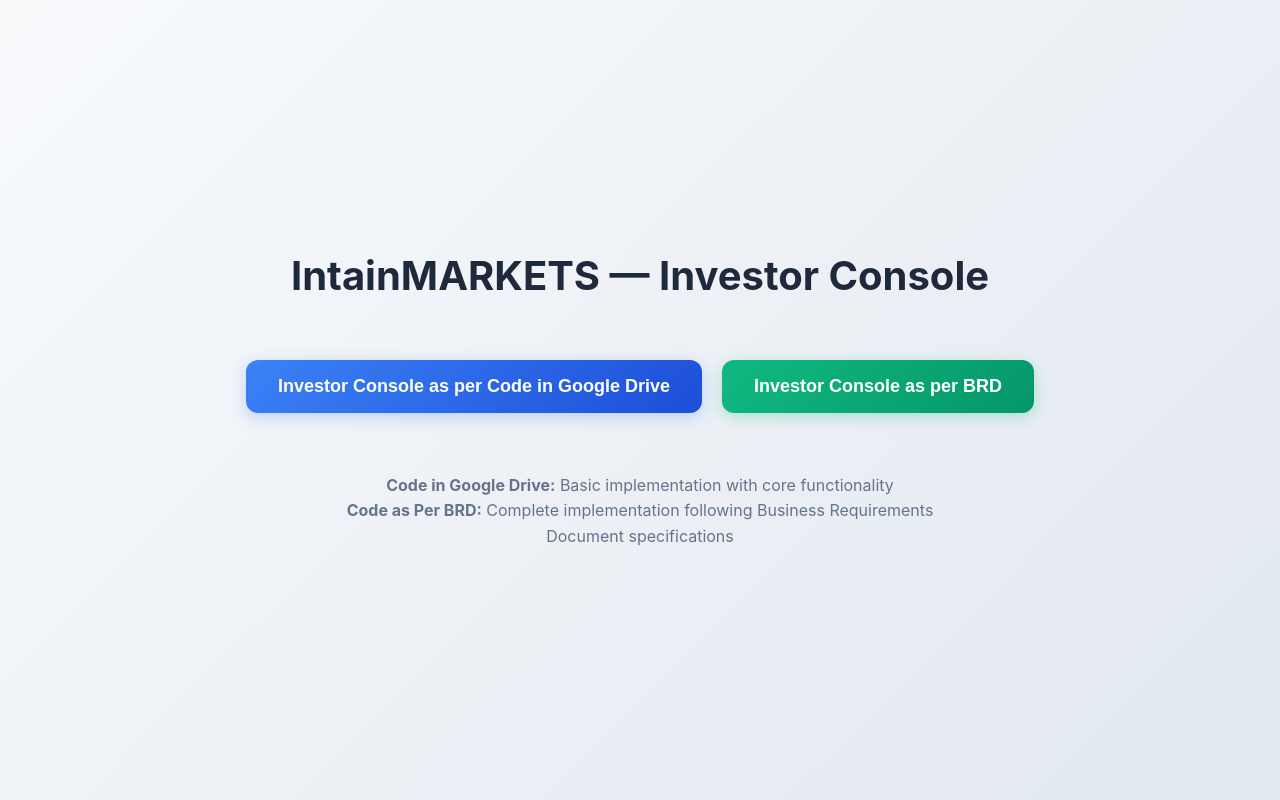
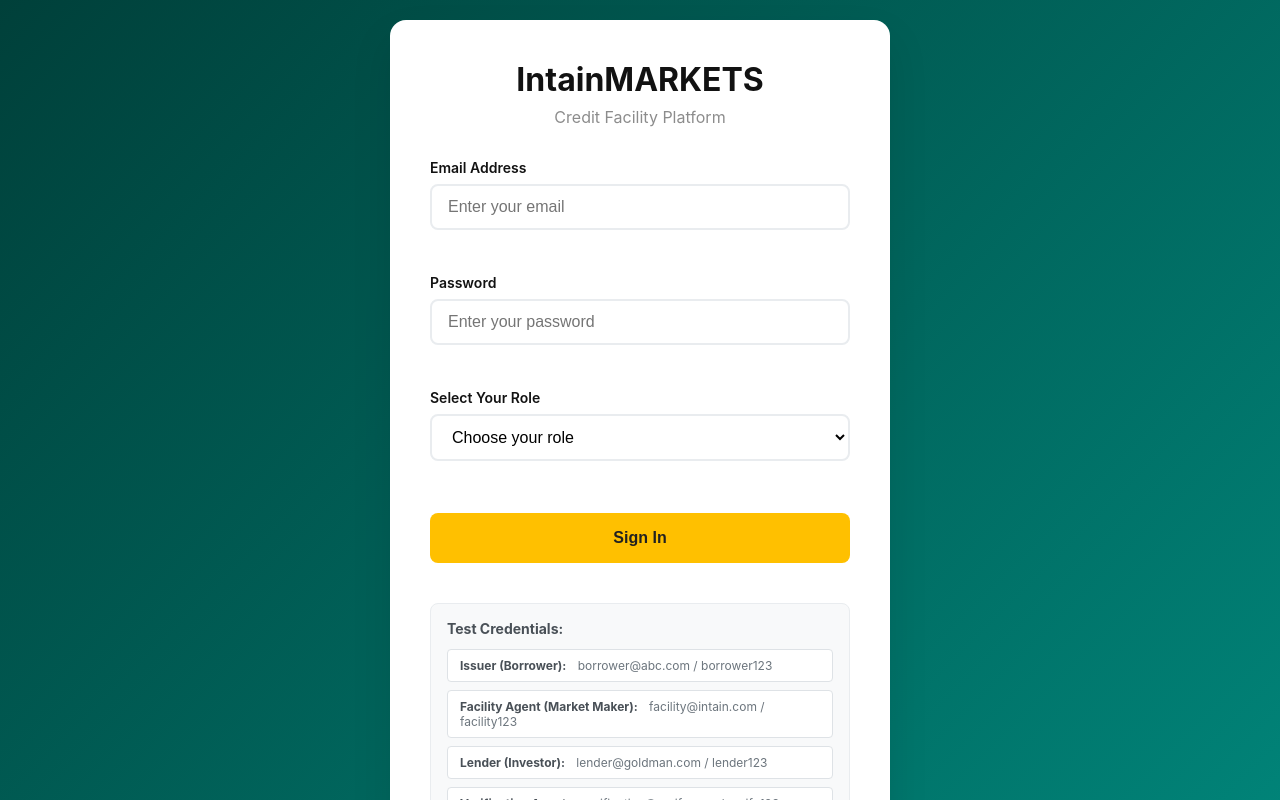
Before and after one commit to SudarsanPerumal/IM-Mockup, a React (Create React App) app: page / in a window 1280 px wide. Shown: the top 800 px of the page. Built offline with nearby package versions, Linux system fonts and the light colour scheme.

Commit message:
revert back to old code

```diff
--- a/src/App.js
+++ b/src/App.js
@@ -1,163 +1,361 @@
+// import React, { useState, useEffect } from 'react';
+// import { BrowserRouter as Router, Routes, Route, Navigate, useNavigate } from 'react-router-dom';
+// import './App.css';
+
+// // Import components
+// // import RoleBasedDashboard from './components/RoleBasedDashboard';
+// // import BorrowerDashboard from './components/BorrowerDashboard';
+// // import BorrowerTermSheet from './pages/BorrowerTermSheet';
+// // import TermSheetReview from './pages/TermSheetReview';
+// // import MasterCommitment from './pages/MasterCommitment';
+// // import LenderCommitment from './pages/LenderCommitment';
+// // import LenderCommitmentAcceptance from './pages/LenderCommitmentAcceptance';
+// // import LenderFundingNotice from './pages/LenderFundingNotice';
+// // import FundingRequestReview from './pages/FundingRequestReview';
+// // import Login from './pages/Login';
+// // import IssuerUIMockup from './pages/IssuerUIMockup';
+// import InvestorConsole from './pages/InvestorConsole';
+// import InvestorCondoleBRD from './pages/InvestorCondoleBRD';
+// import LenderCommitment from './pages/LenderCommitment';
+
+// // Navigation Component
+// function NavigationButtons() {
+//   const navigate = useNavigate();
+
+//   return (
+//     <div style={{
+//       display: 'flex',
+//       flexDirection: 'column',
+//       alignItems: 'center',
+//       justifyContent: 'center',
+//       minHeight: '100vh',
+//       gap: '20px',
+//       background: 'linear-gradient(135deg, #f8fafc 0%, #e2e8f0 100%)'
+//     }}>
+//       <h1 style={{
+//         color: '#1e293b',
+//         marginBottom: '40px',
+//         fontSize: '2.5rem',
+//         fontWeight: 'bold'
+//       }}>
+//         IntainMARKETS — Investor Console
+//       </h1>
+
+//       <div style={{
+//         display: 'flex',
+//         gap: '20px',
+//         flexWrap: 'wrap',
+//         justifyContent: 'center'
+//       }}>
+//         <button
+//           onClick={() => navigate('/investor-console')}
+//           style={{
+//             padding: '16px 32px',
+//             fontSize: '18px',
+//             fontWeight: '600',
+//             background: 'linear-gradient(135deg, #3b82f6 0%, #1d4ed8 100%)',
+//             color: 'white',
+//             border: 'none',
+//             borderRadius: '12px',
+//             cursor: 'pointer',
+//             boxShadow: '0 4px 15px rgba(59, 130, 246, 0.3)',
+//             transition: 'all 0.3s ease',
+//             minWidth: '250px'
+//           }}
+//           onMouseEnter={(e) => {
+//             e.target.style.transform = 'translateY(-2px)';
+//             e.target.style.boxShadow = '0 8px 25px rgba(59, 130, 246, 0.4)';
+//           }}
+//           onMouseLeave={(e) => {
+//             e.target.style.transform = 'translateY(0)';
+//             e.target.style.boxShadow = '0 4px 15px rgba(59, 130, 246, 0.3)';
+//           }}
+//         >
+//         Investor Console as per Code in Google Drive
+//         </button>
+
+//         <button
+//           onClick={() => navigate('/investor-console-brd')}
+//           style={{
+//             padding: '16px 32px',
+//             fontSize: '18px',
+//             fontWeight: '600',
+//             background: 'linear-gradient(135deg, #10b981 0%, #059669 100%)',
+//             color: 'white',
+//             border: 'none',
+//             borderRadius: '12px',
+//             cursor: 'pointer',
+//             boxShadow: '0 4px 15px rgba(16, 185, 129, 0.3)',
+//             transition: 'all 0.3s ease',
+//             minWidth: '250px'
+//           }}
+//           onMouseEnter={(e) => {
+//             e.target.style.transform = 'translateY(-2px)';
+//             e.target.style.boxShadow = '0 8px 25px rgba(16, 185, 129, 0.4)';
+//           }}
+//           onMouseLeave={(e) => {
+//             e.target.style.transform = 'translateY(0)';
+//             e.target.style.boxShadow = '0 4px 15px rgba(16, 185, 129, 0.3)';
+//           }}
+//         >
+//          Investor Console as per BRD
+//         </button>
+//       </div>
+
+//       <div style={{
+//         marginTop: '40px',
+//         textAlign: 'center',
+//         color: '#64748b',
+//         maxWidth: '600px'
+//       }}>
+//         <p style={{ fontSize: '16px', lineHeight: '1.6' }}>
+//           <strong>Code in Google Drive:</strong> Basic implementation with core functionality
+//         </p>
+//         <p style={{ fontSize: '16px', lineHeight: '1.6' }}>
+//           <strong>Code as Per BRD:</strong> Complete implementation following Business Requirements Document specifications
+//         </p>
+//       </div>
+//     </div>
+//   );
+// }
+
+// function App() {
+//   // const [userRole, setUserRole] = useState('');
+//   // const [userEmail, setUserEmail] = useState('');
+//   // const [isAuthenticated, setIsAuthenticated] = useState(false);
+
+//   // // Check for existing session on app load
+//   // useEffect(() => {
+//   //   const savedRole = localStorage.getItem('userRole');
+//   //   const savedEmail = localStorage.getItem('userEmail');
+
+//   //   if (savedRole && savedEmail) {
+//   //     setUserRole(savedRole);
+//   //     setUserEmail(savedEmail);
+//   //     setIsAuthenticated(true);
+//   //   }
+//   // }, []);
+
+//   // const handleLoginSuccess = (role, email) => {
+//   //   setUserRole(role);
+//   //   setUserEmail(email);
+//   //   setIsAuthenticated(true);
+//   // };
+
+//   // const handleLogout = () => {
+//   //   setUserRole('');
+//   //   setUserEmail('');
+//   //   setIsAuthenticated(false);
+//   //   localStorage.removeItem('userRole');
+//   //   localStorage.removeItem('userEmail');
+//   // };
+
+//   return (
+//     <Router>
+//       <div className="App">
+//         {/* {!isAuthenticated ? (
+//           // Show Login when not authenticated
+//           <Login onLoginSuccess={handleLoginSuccess} />
+//         ) : (
+//           // Show authenticated content
+//           <>
+//             <div style={{
+//               background: 'white',
+//               padding: '10px 20px',
+//               borderBottom: '1px solid #e0e0e0',
+//               display: 'flex',
+//               justifyContent: 'space-between',
+//               alignItems: 'center'
+//             }}>
+//               <div>
+//                 <span style={{ fontWeight: 'bold', color: '#2c3e50' }}>
+//                   Welcome, {userEmail} ({userRole})
+//                 </span>
+//               </div>
+//               <button
+//                 onClick={handleLogout}
+//                 style={{
+//                   padding: '8px 16px',
+//                   background: '#dc3545',
+//                   color: 'white',
+//                   border: 'none',
+//                   borderRadius: '6px',
+//                   cursor: 'pointer'
+//                 }}
+//               >
+//                 Logout
+//               </button>
+//             </div> */}
+
+//         <Routes>
+//           {/* Main Navigation Route */}
+//           <Route path="/" element={<NavigationButtons />} />
+
+//           {/* Main Dashboard Route */}
+//           {/* <Route
+//             path="/"
+//             element={
+//               userRole === 'Borrower' ?
+//                 <BorrowerDashboard /> :
+//                 <RoleBasedDashboard userRole={userRole} />
+//             }
+//           /> */}
+
+//           {/* Dashboard Route */}
+//           {/* <Route
+//             path="/dashboard"
+//             element={
+//               userRole === 'Borrower' ?
+//                 <BorrowerDashboard /> :
+//                 <RoleBasedDashboard userRole={userRole} />
+//             }
+//           /> */}
+
+//           {/* Term Sheet Routes */}
+//           {/* <Route path="/term-sheet/create" element={<BorrowerTermSheet />} />
+//           <Route path="/term-sheet/:id" element={<BorrowerTermSheet />} /> */}
+
+//           {/* Term Sheet Review Route */}
+//           {/* <Route path="/term-sheet-review/:id" element={<TermSheetReview />} /> */}
+
+//           {/* Master Commitment Route */}
+//           {/* <Route path="/master-commitment" element={<MasterCommitment />} /> */}
+
+//           {/* Lender Commitment Routes */}
+//           {/* <Route path="/lender-commitment/:id" element={<LenderCommitment />} /> */}
+//           {/* <Route path="/lender-commitment-acceptance/:id" element={<LenderCommitmentAcceptance />} /> */}
+
+//           {/* Pool Routes */}
+//           {/* <Route path="/pools" element={<BorrowerDashboard />} />
+//           <Route path="/pool-details/:id" element={<BorrowerDashboard />} /> */}
+
+//           {/* Funding Request Routes */}
+//           {/* <Route path="/funding-request/create/:poolId" element={<FundingRequestCreate />} />
+//           <Route path="/funding-requests" element={<FundingRequestsList />} /> */}
+
+//           {/* Funding Notice Routes */}
+//           {/* <Route path="/lender-funding-notice/:id" element={<LenderFundingNotice />} />
+//           <Route path="/lender-funding-notice" element={<LenderFundingNotice />} /> */}
+
+//           {/* Add Funding Request Review Route for Facility Agent */}
+//           {/* <Route path="/funding-request-review/:id" element={<FundingRequestReview />} /> */}
+
+//           {/* Issuer UI Mockup Route */}
+//           {/* <Route path="/issuer-ui" element={<IssuerUIMockup />} /> */}
+
+//           {/* Investor Console Routes */}
+//           <Route path="/investor-console" element={<InvestorConsole />} />
+//           <Route path="/investor-console-brd" element={<InvestorCondoleBRD />} />
+
+//           {/* Catch-all route */}
+//           <Route path="*" element={<Navigate to="/" replace />} />
+//         </Routes>
+//         {/* </> */}
+//         {/* )} */}
+//       </div>
+//     </Router>
+//   );
+// }
+
+// // Placeholder components for routes that need to be implemented
+// // const FundingRequestCreate = () => (
+// //   <div style={{ padding: '20px', textAlign: 'center' }}>
+// //     <h2>Create Funding Request</h2>
+// //     <p>Funding request creation form will be implemented here.</p>
+// //     <button
+// //       onClick={() => window.history.back()}
+// //       style={{
+// //         padding: '10px 20px',
+// //         background: '#FFC000',
+// //         border: 'none',
+// //         borderRadius: '6px',
+// //         cursor: 'pointer'
+// //       }}
+// //     >
+// //       Back to Dashboard
+// //     </button>
+// //   </div>
+// // );
+
+// // const FundingRequestsList = () => (
+// //   <div style={{ padding: '20px', textAlign: 'center' }}>
+// //     <h2>Funding Requests</h2>
+// //     <p>Funding requests list will be implemented here.</p>
+// //     <button
+// //       onClick={() => window.history.back()}
+// //       style={{
+// //         padding: '10px 20px',
+// //         background: '#FFC000',
+// //         border: 'none',
+// //         borderRadius: '6px',
+// //         cursor: 'pointer'
+// //       }}
+// //     >
+// //       Back to Dashboard
+// //     </button>
+// //   </div>
+// // );
+
+// export default App;
+
 import React, { useState, useEffect } from 'react';
-import { BrowserRouter as Router, Routes, Route, Navigate, useNavigate } from 'react-router-dom';
+import { BrowserRouter as Router, Routes, Route, Navigate } from 'react-router-dom';
 import './App.css';
 
 // Import components
-// import RoleBasedDashboard from './components/RoleBasedDashboard';
-// import BorrowerDashboard from './components/BorrowerDashboard';
-// import BorrowerTermSheet from './pages/BorrowerTermSheet';
-// import TermSheetReview from './pages/TermSheetReview';
-// import MasterCommitment from './pages/MasterCommitment';
-// import LenderCommitment from './pages/LenderCommitment';
-// import LenderCommitmentAcceptance from './pages/LenderCommitmentAcceptance';
-// import LenderFundingNotice from './pages/LenderFundingNotice';
-// import FundingRequestReview from './pages/FundingRequestReview';
-// import Login from './pages/Login';
-// import IssuerUIMockup from './pages/IssuerUIMockup';
-import InvestorConsole from './pages/InvestorConsole';
-import InvestorCondoleBRD from './pages/InvestorCondoleBRD';
-
-// Navigation Component
-function NavigationButtons() {
-  const navigate = useNavigate();
-
-  return (
-    <div style={{
-      display: 'flex',
-      flexDirection: 'column',
-      alignItems: 'center',
-      justifyContent: 'center',
-      minHeight: '100vh',
-      gap: '20px',
-      background: 'linear-gradient(135deg, #f8fafc 0%, #e2e8f0 100%)'
-    }}>
-      <h1 style={{
-        color: '#1e293b',
-        marginBottom: '40px',
-        fontSize: '2.5rem',
-        fontWeight: 'bold'
-      }}>
-        IntainMARKETS — Investor Console
-      </h1>
-
-      <div style={{
-        display: 'flex',
-        gap: '20px',
-        flexWrap: 'wrap',
-        justifyContent: 'center'
-      }}>
-        <button
-          onClick={() => navigate('/investor-console')}
-          style={{
-            padding: '16px 32px',
-            fontSize: '18px',
-            fontWeight: '600',
-            background: 'linear-gradient(135deg, #3b82f6 0%, #1d4ed8 100%)',
-            color: 'white',
-            border: 'none',
-            borderRadius: '12px',
-            cursor: 'pointer',
-            boxShadow: '0 4px 15px rgba(59, 130, 246, 0.3)',
-            transition: 'all 0.3s ease',
-            minWidth: '250px'
-          }}
-          onMouseEnter={(e) => {
-            e.target.style.transform = 'translateY(-2px)';
-            e.target.style.boxShadow = '0 8px 25px rgba(59, 130, 246, 0.4)';
-          }}
-          onMouseLeave={(e) => {
-            e.target.style.transform = 'translateY(0)';
-            e.target.style.boxShadow = '0 4px 15px rgba(59, 130, 246, 0.3)';
-          }}
-        >
-        Investor Console as per Code in Google Drive
-        </button>
-
-        <button
-          onClick={() => navigate('/investor-console-brd')}
-          style={{
-            padding: '16px 32px',
-            fontSize: '18px',
-            fontWeight: '600',
-            background: 'linear-gradient(135deg, #10b981 0%, #059669 100%)',
-            color: 'white',
-            border: 'none',
-            borderRadius: '12px',
-            cursor: 'pointer',
-            boxShadow: '0 4px 15px rgba(16, 185, 129, 0.3)',
-            transition: 'all 0.3s ease',
-            minWidth: '250px'
-          }}
-          onMouseEnter={(e) => {
-            e.target.style.transform = 'translateY(-2px)';
-            e.target.style.boxShadow = '0 8px 25px rgba(16, 185, 129, 0.4)';
-          }}
-          onMouseLeave={(e) => {
-            e.target.style.transform = 'translateY(0)';
-            e.target.style.boxShadow = '0 4px 15px rgba(16, 185, 129, 0.3)';
-          }}
-        >
-         Investor Console as per BRD
-        </button>
-      </div>
-
-      <div style={{
-        marginTop: '40px',
-        textAlign: 'center',
-        color: '#64748b',
-        maxWidth: '600px'
-      }}>
-        <p style={{ fontSize: '16px', lineHeight: '1.6' }}>
-          <strong>Code in Google Drive:</strong> Basic implementation with core functionality
-        </p>
-        <p style={{ fontSize: '16px', lineHeight: '1.6' }}>
-          <strong>Code as Per BRD:</strong> Complete implementation following Business Requirements Document specifications
-        </p>
-      </div>
-    </div>
-  );
-}
+import RoleBasedDashboard from './components/RoleBasedDashboard';
+import BorrowerDashboard from './components/BorrowerDashboard';
+import BorrowerTermSheet from './pages/BorrowerTermSheet';
+import TermSheetReview from './pages/TermSheetReview';
+import MasterCommitment from './pages/MasterCommitment';
+import LenderCommitment from './pages/LenderCommitment';
+import LenderCommitmentAcceptance from './pages/LenderCommitmentAcceptance';
+import LenderFundingNotice from './pages/LenderFundingNotice';
+import FundingRequestReview from './pages/FundingRequestReview';
+import Login from './pages/Login';
+import IssuerUIMockup from './pages/IssuerUIMockup';
 
 function App() {
-  // const [userRole, setUserRole] = useState('');
-  // const [userEmail, setUserEmail] = useState('');
-  // const [isAuthenticated, setIsAuthenticated] = useState(false);
+  const [userRole, setUserRole] = useState('');
+  const [userEmail, setUserEmail] = useState('');
+  const [isAuthenticated, setIsAuthenticated] = useState(false);
 
-  // // Check for existing session on app load
-  // useEffect(() => {
-  //   const savedRole = localStorage.getItem('userRole');
-  //   const savedEmail = localStorage.getItem('userEmail');
+  // Check for existing session on app load
+  useEffect(() => {
+    const savedRole = localStorage.getItem('userRole');
+    const savedEmail = localStorage.getItem('userEmail');
 
-  //   if (savedRole && savedEmail) {
-  //     setUserRole(savedRole);
-  //     setUserEmail(savedEmail);
-  //     setIsAuthenticated(true);
-  //   }
-  // }, []);
+    if (savedRole && savedEmail) {
+      setUserRole(savedRole);
+      setUserEmail(savedEmail);
+      setIsAuthenticated(true);
+    }
+  }, []);
 
-  // const handleLoginSuccess = (role, email) => {
-  //   setUserRole(role);
-  //   setUserEmail(email);
-  //   setIsAuthenticated(true);
-  // };
+  const handleLoginSuccess = (role, email) => {
+    setUserRole(role);
+    setUserEmail(email);
+    setIsAuthenticated(true);
+  };
 
-  // const handleLogout = () => {
-  //   setUserRole('');
-  //   setUserEmail('');
-  //   setIsAuthenticated(false);
-  //   localStorage.removeItem('userRole');
-  //   localStorage.removeItem('userEmail');
-  // };
+  const handleLogout = () => {
+    setUserRole('');
+    setUserEmail('');
+    setIsAuthenticated(false);
+    localStorage.removeItem('userRole');
+    localStorage.removeItem('userEmail');
+  };
 
   return (
     <Router>
     <div className="App">
-        {/* {!isAuthenticated ? (
+        {!isAuthenticated ? (
           // Show Login when not authenticated
           <Login onLoginSuccess={handleLoginSuccess} />
         ) : (
           // Show authenticated content
           <>
+            {/* Header with user info and logout */}
               <div style={{
                 background: 'white',
                 padding: '10px 20px',
@@ -184,115 +382,108 @@
                 >
                   Logout
                 </button>
-            </div> */}
+              </div>
 
           <Routes>
-          {/* Main Navigation Route */}
-          <Route path="/" element={<NavigationButtons />} />
-
               {/* Main Dashboard Route */}
-          {/* <Route
+            <Route
                 path="/"
               element={
                   userRole === 'Borrower' ?
                     <BorrowerDashboard /> :
                     <RoleBasedDashboard userRole={userRole} />
               }
-          /> */}
+            />
 
               {/* Dashboard Route */}
-          {/* <Route
+            <Route
               path="/dashboard"
               element={
                   userRole === 'Borrower' ?
                     <BorrowerDashboard /> :
                   <RoleBasedDashboard userRole={userRole} />
               }
-          /> */}
+            />
 
               {/* Term Sheet Routes */}
-          {/* <Route path="/term-sheet/create" element={<BorrowerTermSheet />} />
-          <Route path="/term-sheet/:id" element={<BorrowerTermSheet />} /> */}
+              <Route path="/term-sheet/create" element={<BorrowerTermSheet />} />
+              <Route path="/term-sheet/:id" element={<BorrowerTermSheet />} />
 
               {/* Term Sheet Review Route */}
-          {/* <Route path="/term-sheet-review/:id" element={<TermSheetReview />} /> */}
+              <Route path="/term-sheet-review/:id" element={<TermSheetReview />} />
 
               {/* Master Commitment Route */}
-          {/* <Route path="/master-commitment" element={<MasterCommitment />} /> */}
+              <Route path="/master-commitment" element={<MasterCommitment />} />
 
               {/* Lender Commitment Routes */}
-          {/* <Route path="/lender-commitment/:id" element={<LenderCommitment />} />
-          <Route path="/lender-commitment-acceptance/:id" element={<LenderCommitmentAcceptance />} /> */}
+              <Route path="/lender-commitment/:id" element={<LenderCommitment />} />
+              <Route path="/lender-commitment-acceptance/:id" element={<LenderCommitmentAcceptance />} />
 
               {/* Pool Routes */}
-          {/* <Route path="/pools" element={<BorrowerDashboard />} />
-          <Route path="/pool-details/:id" element={<BorrowerDashboard />} /> */}
+              <Route path="/pools" element={<BorrowerDashboard />} />
+              <Route path="/pool-details/:id" element={<BorrowerDashboard />} />
 
               {/* Funding Request Routes */}
-          {/* <Route path="/funding-request/create/:poolId" element={<FundingRequestCreate />} />
-          <Route path="/funding-requests" element={<FundingRequestsList />} /> */}
+              <Route path="/funding-request/create/:poolId" element={<FundingRequestCreate />} />
+              <Route path="/funding-requests" element={<FundingRequestsList />} />
 
               {/* Funding Notice Routes */}
-          {/* <Route path="/lender-funding-notice/:id" element={<LenderFundingNotice />} />
-          <Route path="/lender-funding-notice" element={<LenderFundingNotice />} /> */}
+              <Route path="/lender-funding-notice/:id" element={<LenderFundingNotice />} />
+              <Route path="/lender-funding-notice" element={<LenderFundingNotice />} />
 
               {/* Add Funding Request Review Route for Facility Agent */}
-          {/* <Route path="/funding-request-review/:id" element={<FundingRequestReview />} /> */}
+              <Route path="/funding-request-review/:id" element={<FundingRequestReview />} />
 
               {/* Issuer UI Mockup Route */}
-          {/* <Route path="/issuer-ui" element={<IssuerUIMockup />} /> */}
-
-          {/* Investor Console Routes */}
-          <Route path="/investor-console" element={<InvestorConsole />} />
-          <Route path="/investor-console-brd" element={<InvestorCondoleBRD />} />
+              <Route path="/issuer-ui" element={<IssuerUIMockup />} />
 
               {/* Catch-all route */}
               <Route path="*" element={<Navigate to="/" replace />} />
           </Routes>
-        {/* </> */}
-        {/* )} */}
+          </>
+        )}
     </div>
     </Router>
   );
 }
 
 // Placeholder components for routes that need to be implemented
-// const FundingRequestCreate = () => (
-//   <div style={{ padding: '20px', textAlign: 'center' }}>
-//     <h2>Create Funding Request</h2>
-//     <p>Funding request creation form will be implemented here.</p>
-//     <button
-//       onClick={() => window.history.back()}
-//       style={{
-//         padding: '10px 20px',
-//         background: '#FFC000',
-//         border: 'none',
-//         borderRadius: '6px',
-//         cursor: 'pointer'
-//       }}
-//     >
-//       Back to Dashboard
-//     </button>
-//   </div>
-// );
+const FundingRequestCreate = () => (
+  <div style={{ padding: '20px', textAlign: 'center' }}>
+    <h2>Create Funding Request</h2>
+    <p>Funding request creation form will be implemented here.</p>
+    <button
+      onClick={() => window.history.back()}
+      style={{
+        padding: '10px 20px',
+        background: '#FFC000',
+        border: 'none',
+        borderRadius: '6px',
+        cursor: 'pointer'
+      }}
+    >
+      Back to Dashboard
+    </button>
+  </div>
+);
 
-// const FundingRequestsList = () => (
-//   <div style={{ padding: '20px', textAlign: 'center' }}>
-//     <h2>Funding Requests</h2>
-//     <p>Funding requests list will be implemented here.</p>
-//     <button
-//       onClick={() => window.history.back()}
-//       style={{
-//         padding: '10px 20px',
-//         background: '#FFC000',
-//         border: 'none',
-//         borderRadius: '6px',
-//         cursor: 'pointer'
-//       }}
-//     >
-//       Back to Dashboard
-//     </button>
-//   </div>
-// );
+const FundingRequestsList = () => (
+  <div style={{ padding: '20px', textAlign: 'center' }}>
+    <h2>Funding Requests</h2>
+    <p>Funding requests list will be implemented here.</p>
+    <button
+      onClick={() => window.history.back()}
+      style={{
+        padding: '10px 20px',
+        background: '#FFC000',
+        border: 'none',
+        borderRadius: '6px',
+        cursor: 'pointer'
+      }}
+    >
+      Back to Dashboard
+    </button>
+  </div>
+);
 
 export default App;
```
Lines whose indentation alone changed are shown as unchanged.
